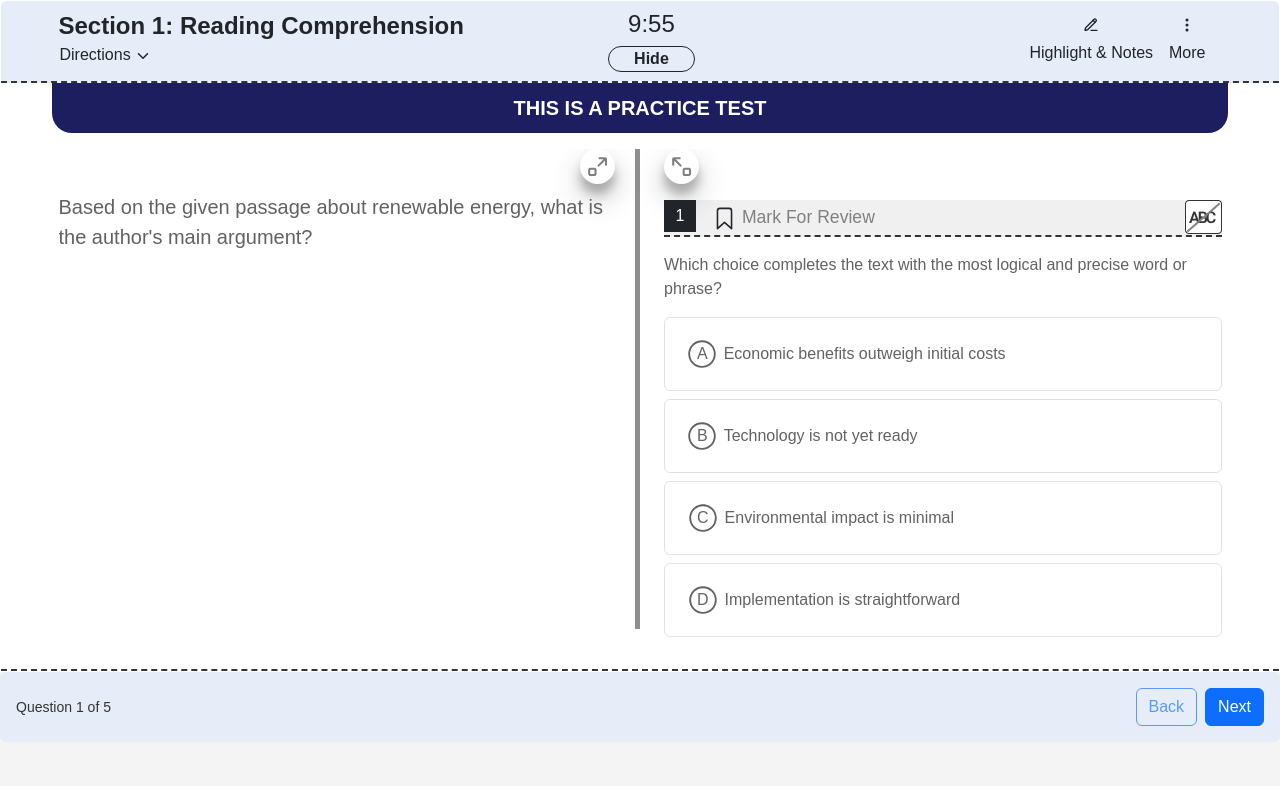
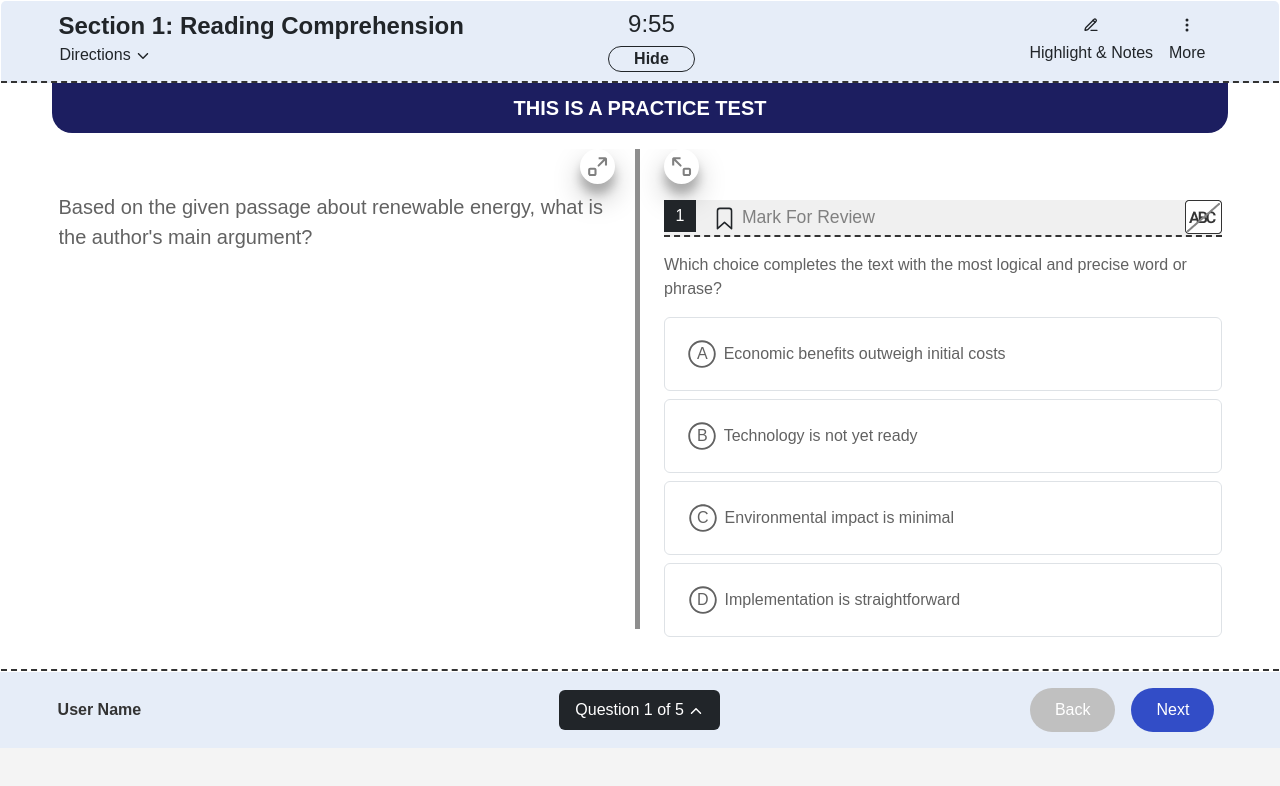
Before and after one commit to Satya-Lenka-sthirahinc/serPal, a React (Vite) app: page /test/1 in a window 1280 px wide. Shown: the top 786 px of the page. Built offline with nearby package versions, Linux system fonts and the light colour scheme.

Commit message:
footerComponent of Test

```diff
--- a/package.json
+++ b/package.json
@@ -12,6 +12,7 @@
   "dependencies": {
     "bootstrap": "^5.3.3",
     "react": "^18.3.1",
+    "react-bootstrap": "^2.10.5",
     "react-dom": "^18.3.1",
     "react-icons": "^5.3.0",
     "react-router-dom": "^6.28.0"
--- a/src/components/quizPage/BottomSection.jsx
+++ b/src/components/quizPage/BottomSection.jsx
@@ -1,5 +1,7 @@
 import { IoIosArrowUp } from "react-icons/io";
 import Button from "../butoon/Button";
+import { useState } from "react";
+import ReadingAndWritingModal from "./ReadingAndWritingModal";
 
 const BottomSection = ({
   currentQuestion,
@@ -9,28 +11,68 @@ const BottomSection = ({
   disablePrev,
   disableNext,
   userName,
+  markedQuestions,
+  selectedAnswers,
+  setCurrentQuestion,
 }) => {
+  const [show, setShow] = useState(false);
+
+  const handleClose = () => setShow(false);
+  const handleShow = () => setShow(true);
   return (
-    <div className="d-flex justify-content-between align-items-center  p-3  rounded test_navigation">
-      <div className="small">
-        Question {currentQuestion} of {totalQuestions}
+    // <div className="d-flex justify-content-between align-items-center  p-3  rounded test_navigation">
+    //   <div className="small">
+    //     Question {currentQuestion} of {totalQuestions}
+    //   </div>
+    //   <div className="d-flex gap-2">
+    //     <button
+    //       className="btn btn-outline-primary"
+    //       onClick={onPrevious}
+    //       disabled={disablePrev}
+    //     >
+    //       Back
+    //     </button>
+    //     <button
+    //       className="btn btn-primary"
+    //       onClick={onNext}
+    //       disabled={disableNext}
+    //     >
+    //       Next
+    //     </button>
+    //   </div>
+    // </div>
+    <div className="d-flex justify-content-between align-items-center test_navigation py-3 position-relative">
+      <div className="text-gray-700 font-medium fw-bold">{userName}</div>
+      <div
+        onClick={handleShow}
+        className="bg-dark text-white px-3 p-2 rounded-lg flex items-center gap-1 rounded QnumBtn"
+      >
+        <span>Question</span> <span>{currentQuestion}</span> <span>of</span>{" "}
+        <span>{totalQuestions}</span> <IoIosArrowUp className="w-4 h-4 ml-1" />
       </div>
-      <div className="d-flex gap-2">
-        <button
-          className="btn btn-outline-primary"
+      <div className="flex items-center gap-2">
+        <Button
           onClick={onPrevious}
-          disabled={disablePrev}
+          className={`mx-2 ${disablePrev && "disabledBtn"}`}
         >
           Back
-        </button>
-        <button
-          className="btn btn-primary"
+        </Button>
+        <Button
           onClick={onNext}
-          disabled={disableNext}
+          className={`mx-2 ${disableNext && "disabledBtn"}`}
         >
           Next
-        </button>
+        </Button>
       </div>
+      <ReadingAndWritingModal
+        show={show}
+        handleClose={handleClose}
+        currentQuestion={currentQuestion}
+        totalQuestions={totalQuestions}
+        markedQuestions={markedQuestions}
+        selectedAnswers={selectedAnswers}
+        setCurrentQuestion={setCurrentQuestion}
+      />
     </div>
   );
 };
--- a/src/components/quizPage/Quiz.jsx
+++ b/src/components/quizPage/Quiz.jsx
@@ -245,8 +245,6 @@ const Quiz = () => {
     );
   };
 
-  console.log(disabledOptionsPerQuestion);
-
   const handleCheckboxChange = (optionId) => {
     setDisabledOptionsPerQuestion((prev) => ({
       ...prev,
@@ -354,6 +352,9 @@ const Quiz = () => {
             disablePrev={currentQuestion === 0}
             disableNext={currentQuestion === section.questions.length - 1}
             userName={"User Name"}
+            markedQuestions={markedQuestions}
+            selectedAnswers={selectedAnswers}
+            setCurrentQuestion={setCurrentQuestion}
           />
         </div>
       </div>
--- /dev/null
+++ b/src/components/quizPage/ReadingAndWritingModal.jsx
@@ -0,0 +1,76 @@
+import { Modal } from "react-bootstrap";
+import { GrLocation } from "react-icons/gr";
+import { IoBookmark } from "react-icons/io5";
+import { LuBoxSelect } from "react-icons/lu";
+import { useParams } from "react-router-dom";
+
+const ReadingAndWritingModal = ({
+  show,
+  handleClose,
+  currentQuestion,
+  totalQuestions,
+  markedQuestions,
+  selectedAnswers,
+  setCurrentQuestion,
+}) => {
+  const { id } = useParams();
+
+  return (
+    <Modal
+      show={show}
+      onHide={handleClose}
+      className="navigationModal"
+      backdropClassName="bg-transparent"
+      dialogClassName="bg-transparent"
+    >
+      <Modal.Header className="flex-column" closeButton>
+        <Modal.Title>
+          Section 1, Module 2: Reading and Writing Questions
+        </Modal.Title>
+
+        <div className="d-flex w-100 justify-content-evenly myDirections">
+          <div>
+            <GrLocation /> <span> Current</span>
+          </div>
+          <div>
+            <LuBoxSelect /> <span> Unanswered</span>
+          </div>
+          <div>
+            <IoBookmark size={25} color="#c43e36" /> <span> For review</span>
+          </div>
+        </div>
+      </Modal.Header>
+      <Modal.Body>
+        <div className="d-flex flex-wrap justify-content-center ">
+          {[...Array(totalQuestions)].map((_, index) => (
+            <div
+              key={index + 1}
+              className={`mx-2 my-3 p-2 directions_box ${
+                selectedAnswers[`${id}-${index}`] ? "bg-success " : "text-dark"
+              }`}
+              onClick={() => setCurrentQuestion(index)}
+            >
+              <div
+                className={`mark_review ${
+                  markedQuestions.includes(`${id}-${index}`) ? "show" : "hide"
+                }`}
+              >
+                <IoBookmark size={15} color="#c43e36" />
+              </div>
+              <div
+                className={`curent_position ${
+                  index + 1 === currentQuestion ? "show" : "hide"
+                }`}
+              >
+                <GrLocation size={20} />
+              </div>
+              {index + 1}
+            </div>
+          ))}
+        </div>
+      </Modal.Body>
+    </Modal>
+  );
+};
+
+export default ReadingAndWritingModal;
--- a/src/components/quizPage/quiz.css
+++ b/src/components/quizPage/quiz.css
@@ -172,3 +172,53 @@
     color: #FFFFFF;
     border-radius: 50%;
 }
+
+.navigationModal {
+    position: relative;
+    top: -58vh;
+
+}
+
+.navigationModal .modal-content {
+    border: none;
+    box-shadow: rgba(0, 0, 0, 0.35) 0px 5px 15px;
+}
+
+.navigationModal .myDirections {
+    padding: 5px;
+    border-top: 1.5px solid #7271714b;
+    border-bottom: 1px solid #7271714b;
+}
+
+.navigationModal .modal-header .btn-close {
+    position: absolute;
+    top: 28px;
+    right: 15px;
+}
+
+.navigationModal .directions_box {
+    position: relative;
+    border: 1px dotted #4949499f;
+    cursor: pointer;
+}
+
+.navigationModal .directions_box .hide {
+    display: none;
+}
+
+.navigationModal .directions_box .show {
+    display: flex;
+}
+
+.navigationModal .directions_box .mark_review {
+    position: absolute;
+    top: -12px;
+    right: -8px;
+}
+
+.navigationModal .directions_box .curent_position {
+    position: absolute;
+    top: -20px;
+    right: 3px;
+
+}
```
Also changed, not shown: 1 other file (tests, documents, lock files or other folders).
